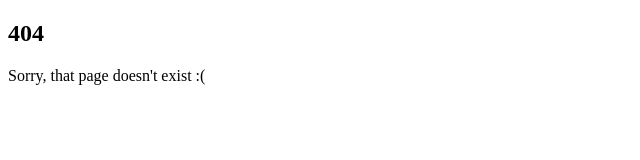
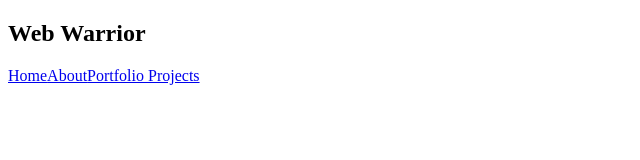
Before and after one commit to lukacc008/First-Gatsby-Project, a Gatsby site: page /components/Navbar in a window 1280 px wide. Before the commit this address had no page. Shown: the whole page, without its empty margins (0-640 px from the left). Built offline with nearby package versions, Linux system fonts and the light colour scheme; Gatsby itself is replaced by a stand-in of ours.

Commit message:
Gatsby Navbar and Links

```diff
--- /dev/null
+++ b/src/pages/components/Navbar.js
@@ -0,0 +1,15 @@
+import { Link } from 'gatsby'
+import React from 'react'
+
+export default function Navbar() {
+  return (
+    <nav>
+        <h1>Web Warrior</h1>
+        <div className='links'>
+            <Link to="/">Home</Link>
+            <Link to="/about">About</Link>
+            <Link to="/projects">Portfolio Projects</Link>
+        </div>
+    </nav>
+  )
+}
--- a/src/pages/index.js
+++ b/src/pages/index.js
@@ -1,8 +1,10 @@
 import React from "react"
+import Navbar from "./components/Navbar"
 
 export default function Home() {
   return (
     <section>
+      <Navbar />
       <div>
         <h2>Design</h2>
         <h3>Develop & Deploy</h3>
```
Also changed, not shown: src/pages/projects/test.js (deleted, +0 -7 lines).
